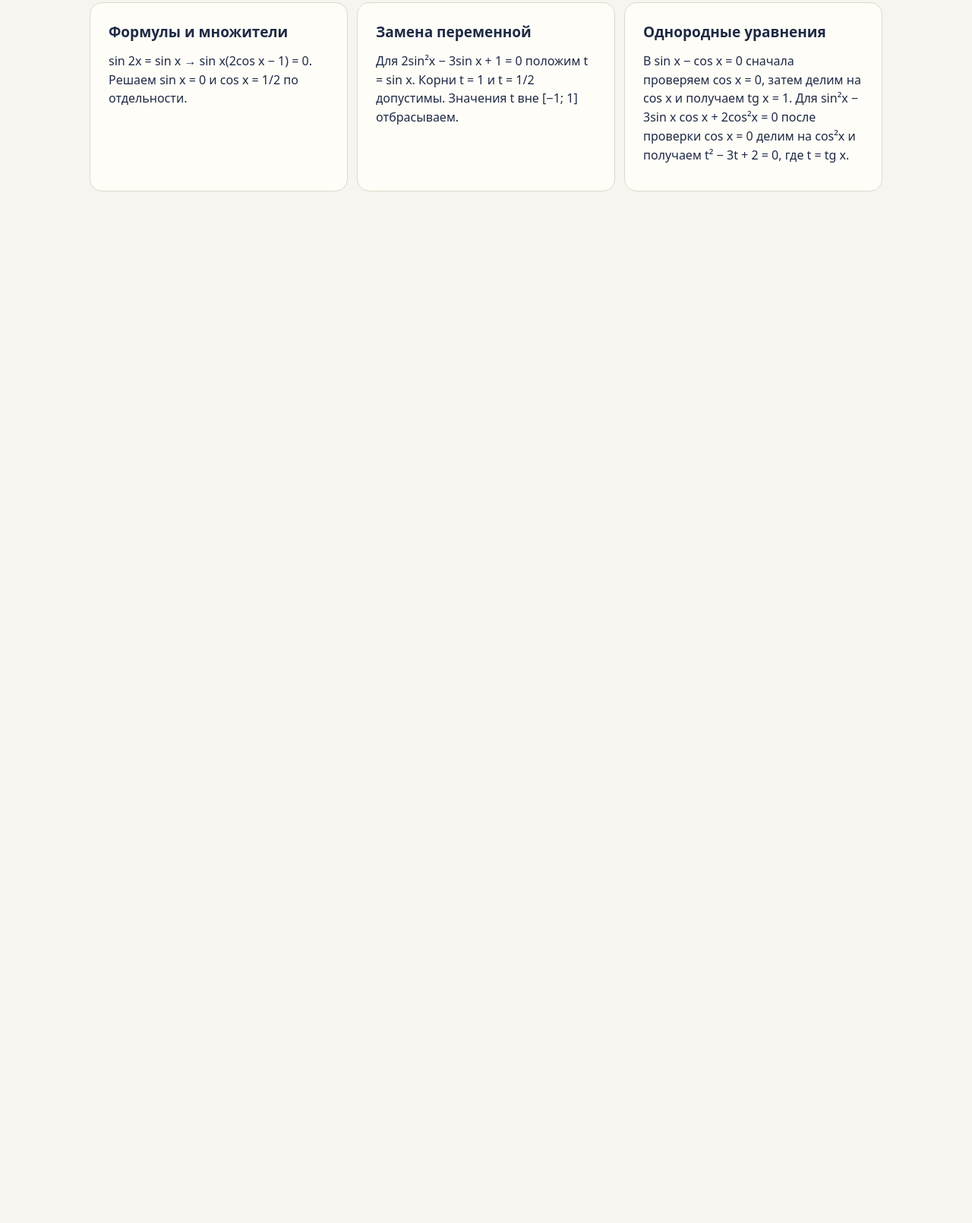
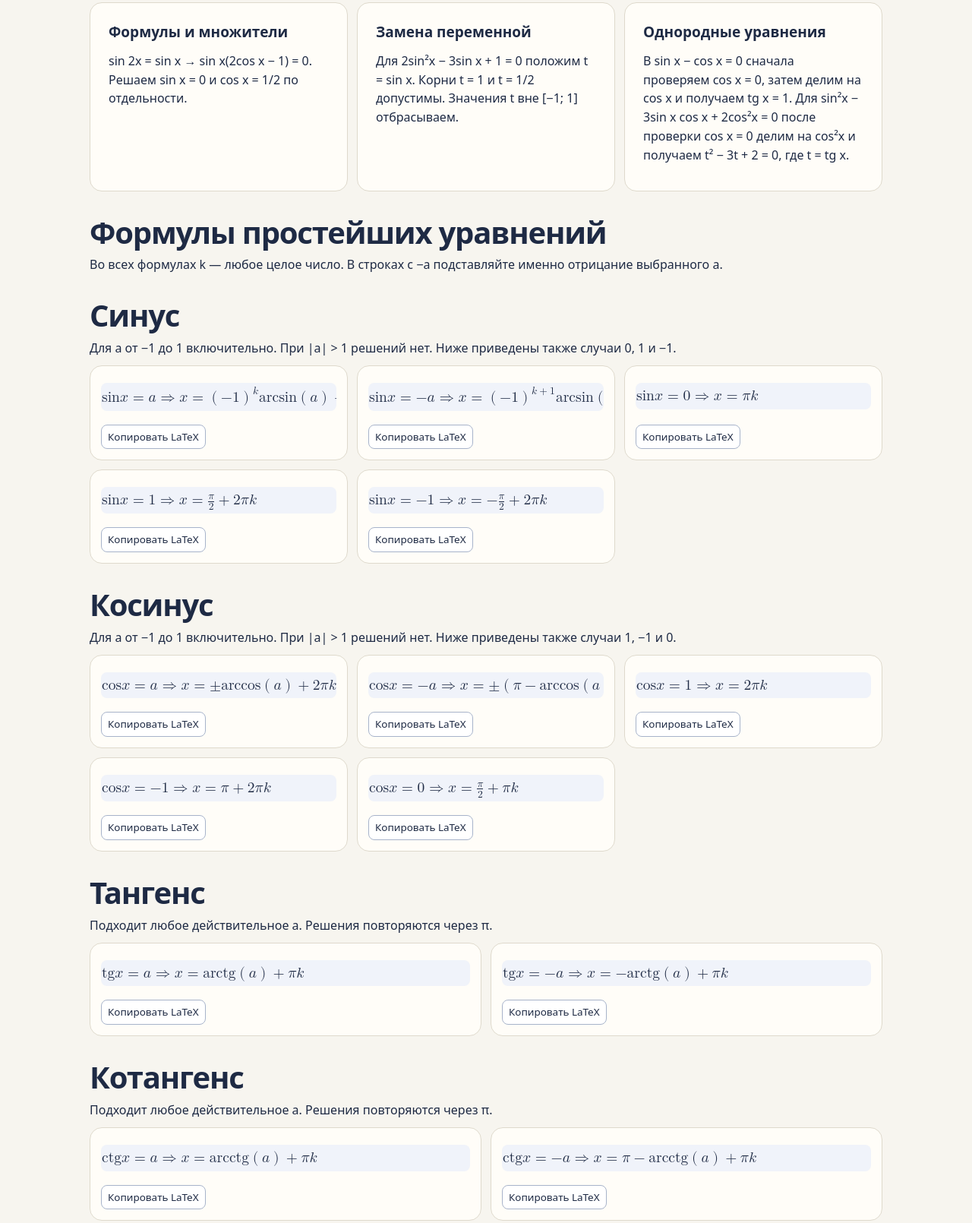
Before and after one commit to mirrorsilence/trigonometry, a plain HTML site: page equations.html in a window 1280 px wide. Shown: the part 958-2568 px from the top of the page at 76% size. Before the commit the page ends 1275 px from the top, so only its background shows below. Drawn offline with Linux system fonts and the light colour scheme.

Commit message:
Add inverse trig identities and basic equation formulas in Russian

```diff
--- a/equations.html
+++ b/equations.html
@@ -1,3 +1,3 @@
-<!doctype html><html lang="ru"><meta charset="utf-8"><meta name="viewport" content="width=device-width, initial-scale=1"><title>Уравнения · Тригонометрия</title><link rel="stylesheet" href="style.css?v=3"><script defer src="app.js?v=3"></script><header><a href="index.html">Тригонометрия <small>10 класс</small></a><nav aria-label="Разделы"><a href="index.html">Обратные функции</a><a href="equations.html" aria-current="page">Уравнения</a><a href="inequalities.html">Неравенства</a><a href="practice.html">Задачи</a><a href="sheet.html">Шпаргалка</a><a href="sandbox.html">Песочница</a></nav></header><main><section id="equations"><p class="eyebrow">Уроки 71–84</p><h2>Почему появляется +2πk?</h2><p>Один полный оборот возвращает точку на окружности туда же. У sin и cos повторение через 2π. У tg и ctg отношение координат повторяется уже через π, когда обе координаты меняют знак.</p>
+<!doctype html><html lang="ru"><meta charset="utf-8"><meta name="viewport" content="width=device-width, initial-scale=1"><title>Уравнения · Тригонометрия</title><link rel="stylesheet" href="style.css?v=3"><script defer src="app.js?v=3"></script><script defer src="formulas.js?v=4"></script><header><a href="index.html">Тригонометрия <small>10 класс</small></a><nav aria-label="Разделы"><a href="index.html">Обратные функции</a><a href="equations.html" aria-current="page">Уравнения</a><a href="inequalities.html">Неравенства</a><a href="practice.html">Задачи</a><a href="sheet.html">Шпаргалка</a><a href="sandbox.html">Песочница</a></nav></header><main><section id="equations"><p class="eyebrow">Уроки 71–84</p><h2>Почему появляется +2πk?</h2><p>Один полный оборот возвращает точку на окружности туда же. У sin и cos повторение через 2π. У tg и ctg отношение координат повторяется уже через π, когда обе координаты меняют знак.</p>
 <div class="panel"><div id="eq-controls" class="controls"></div><canvas id="eq-graph" role="img" aria-label="График функции, уровень a и корни при сдвиге на целое число периодов"></canvas><canvas id="unit-circle" role="img" aria-label="Корни на единичной окружности" style="height:170px;max-width:250px"></canvas><p id="eq-result" class="result" aria-live="polite"></p><p>k ∈ ℤ. Для sin и cos сначала найдите все точки за один оборот. Затем прибавьте к каждой целое число периодов. Если точки совпадают, оставьте одну серию.</p></div>
-<div class="cards"><article class="card"><h3>Формулы и множители</h3><p>sin 2x = sin x → sin x(2cos x − 1) = 0. Решаем sin x = 0 и cos x = 1/2 по отдельности.</p></article><article class="card"><h3>Замена переменной</h3><p>Для 2sin²x − 3sin x + 1 = 0 положим t = sin x. Корни t = 1 и t = 1/2 допустимы. Значения t вне [−1; 1] отбрасываем.</p></article><article class="card"><h3>Однородные уравнения</h3><p>В sin x − cos x = 0 сначала проверяем cos x = 0, затем делим на cos x и получаем tg x = 1. Для sin²x − 3sin x cos x + 2cos²x = 0 после проверки cos x = 0 делим на cos²x и получаем t² − 3t + 2 = 0, где t = tg x.</p></article></div></section></main></html>
+<div class="cards"><article class="card"><h3>Формулы и множители</h3><p>sin 2x = sin x → sin x(2cos x − 1) = 0. Решаем sin x = 0 и cos x = 1/2 по отдельности.</p></article><article class="card"><h3>Замена переменной</h3><p>Для 2sin²x − 3sin x + 1 = 0 положим t = sin x. Корни t = 1 и t = 1/2 допустимы. Значения t вне [−1; 1] отбрасываем.</p></article><article class="card"><h3>Однородные уравнения</h3><p>В sin x − cos x = 0 сначала проверяем cos x = 0, затем делим на cos x и получаем tg x = 1. Для sin²x − 3sin x cos x + 2cos²x = 0 после проверки cos x = 0 делим на cos²x и получаем t² − 3t + 2 = 0, где t = tg x.</p></article></div><h2 class="formula-group">Формулы простейших уравнений</h2><div id="basic-equations"></div></section></main></html>
--- a/formulas.js
+++ b/formulas.js
@@ -57,9 +57,10 @@ const notes=[
   'В дробях знаменатель должен отличаться от нуля.',
   'Формула тангенса применима, когда обе части определены.'
 ];
-groups.forEach(([title,items],i)=>{
+function renderFormulas(target, entries, descriptions=[]) {
+entries.forEach(([title,items],i)=>{
   const section=document.createElement('div');
-  section.innerHTML='<h2 class="formula-group">'+title+'</h2>'+(notes[i]?'<p>'+notes[i]+'</p>':'')+'<div class="formula-grid"></div>';
+  section.innerHTML='<h2 class="formula-group">'+title+'</h2>'+(descriptions[i]?'<p>'+descriptions[i]+'</p>':'')+'<div class="formula-grid"></div>';
   const grid=section.lastElementChild;
   items.forEach(([math,latex])=>{
     const card=document.createElement('article');
@@ -72,8 +73,10 @@ groups.forEach(([title,items],i)=>{
     });
     grid.append(card);
   });
-  sheet.append(section);
+  target.append(section);
 });
+}
+if(sheet) renderFormulas(sheet,groups,notes);
 document.querySelectorAll('#angles td').forEach(cell=>{
   const raw=cell.textContent;
   if(raw==='—'||raw.includes('°'))return;
@@ -81,3 +84,79 @@ document.querySelectorAll('#angles td').forEach(cell=>{
   const [left,right]=raw.split('/');
   cell.innerHTML='<math>'+(right?frac(part(left),part(right)):part(left))+'</math>';
 });
+
+const y=v('y'), A=v('a'), K=v('k'), neg=z=>row(op('−'),z);
+const call=(name,arg)=>f(name,par(arg));
+const integers='<p>Во всех формулах k — любое целое число. В строках с −a подставляйте именно отрицание выбранного a.</p>';
+const descriptions=['Арксинус','Арккосинус','Арктангенс','Арккотангенс'];
+const names=['sin','cos','tg','ctg'];
+const inverses=['arcsin','arccos','arctg','arcctg'];
+const tx=z=>'\\operatorname{'+z+'}';
+const membership=(variable,left,l,r,right)=>row(variable,op('∈'),op(left),l,op(';'),r,op(right));
+const real=variable=>row(variable,op('∈'),v('ℝ'));
+const inputDomain=variable=>membership(variable,'[',neg(n(1)),n(1),']');
+const given=(formula,condition)=>row(formula,op(','),'<mspace width="0.6em"/>',condition);
+const invTarget=document.getElementById('inverse-identities');
+if(invTarget){
+  renderFormulas(invTarget,names.map((name,i)=>{
+    const inv=inverses[i], direct=tx(name), inverse=tx(inv), bounded=i<2, symmetric=i===0||i===2;
+    const ranges=[
+      membership(y,'[',neg(half),half,']'),membership(y,'[',n(0),pi,']'),
+      membership(y,'(',neg(half),half,')'),membership(y,'(',n(0),pi,')')
+    ];
+    const texRanges=['[-\\pi/2,\\pi/2]','[0,\\pi]','(-\\pi/2,\\pi/2)','(0,\\pi)'];
+    const domain=bounded?inputDomain(x):real(x), texDomain=bounded?'[-1,1]':'\\mathbb{R}';
+    return [descriptions[i],[
+      [given(eq(call(name,call(inv,x)),x),domain),direct+'('+inverse+'(x))=x,\\quad x\\in '+texDomain],
+      [given(eq(call(inv,call(name,y)),y),ranges[i]),inverse+'('+direct+'(y))=y,\\quad y\\in '+texRanges[i]],
+      [given(eq(call(inv,neg(x)),symmetric?neg(call(inv,x)):sum(pi,'−',call(inv,x))),domain),inverse+'(-x)='+(symmetric?'-':'\\pi-')+inverse+'(x),\\quad x\\in '+texDomain]
+    ]];
+  }),[
+    'Обратная композиция возвращает угол только на главной ветви.',
+    'При смене знака входа углы в сумме дают π.',
+    'Границы углов ±π/2 исключены.',
+    'При смене знака входа углы в сумме дают π. Углы 0 и π исключены.'
+  ]);
+}
+const eqTarget=document.getElementById('basic-equations');
+if(eqTarget){
+  eqTarget.innerHTML=integers;
+  const period=row(n(2),pi,K), piK=row(pi,K);
+  // The exponent k is a variable, including in the k + 1 variant.
+  const signed=(extra=false)=>'<msup>'+par(neg(n(1)))+(extra?sum(K,'+',n(1)):K)+'</msup>';
+  const root=(name,level,texLevel,answer,texAnswer)=>[
+    row(eq(fn(name),level),op('⇒'),eq(x,answer)),
+    tx(name)+' x='+texLevel+'\\;\\Rightarrow\\;x='+texAnswer+',\\quad k\\in\\mathbb{Z}'
+  ];
+  const arc=(i,z=A)=>call(inverses[i],z);
+  const R=(i,z,tex,ans,latex)=>root(names[i],z,tex,ans,latex);
+  renderFormulas(eqTarget,[
+    ['Синус',[
+      R(0,A,'a',sum(row(signed(),arc(0)),'+',piK),'(-1)^k\\arcsin a+\\pi k'),
+      R(0,neg(A),'-a',sum(row(signed(true),arc(0)),'+',piK),'(-1)^{k+1}\\arcsin a+\\pi k'),
+      R(0,n(0),'0',piK,'\\pi k'),
+      R(0,n(1),'1',sum(half,'+',period),'\\frac{\\pi}{2}+2\\pi k'),
+      R(0,neg(n(1)),'-1',sum(neg(half),'+',period),'-\\frac{\\pi}{2}+2\\pi k')
+    ]],
+    ['Косинус',[
+      R(1,A,'a',sum(row(op('±'),arc(1)),'+',period),'\\pm\\arccos a+2\\pi k'),
+      R(1,neg(A),'-a',sum(row(op('±'),par(sum(pi,'−',arc(1)))),'+',period),'\\pm(\\pi-\\arccos a)+2\\pi k'),
+      R(1,n(1),'1',period,'2\\pi k'),
+      R(1,neg(n(1)),'-1',sum(pi,'+',period),'\\pi+2\\pi k'),
+      R(1,n(0),'0',sum(half,'+',piK),'\\frac{\\pi}{2}+\\pi k')
+    ]],
+    ['Тангенс',[
+      R(2,A,'a',sum(arc(2),'+',piK),tx('arctg')+'a+\\pi k'),
+      R(2,neg(A),'-a',sum(neg(arc(2)),'+',piK),'-'+tx('arctg')+'a+\\pi k')
+    ]],
+    ['Котангенс',[
+      R(3,A,'a',sum(arc(3),'+',piK),tx('arcctg')+'a+\\pi k'),
+      R(3,neg(A),'-a',sum(sum(pi,'−',arc(3)),'+',piK),'\\pi-'+tx('arcctg')+'a+\\pi k')
+    ]]
+  ],[
+    'Для a от −1 до 1 включительно. При |a| > 1 решений нет. Ниже приведены также случаи 0, 1 и −1.',
+    'Для a от −1 до 1 включительно. При |a| > 1 решений нет. Ниже приведены также случаи 1, −1 и 0.',
+    'Подходит любое действительное a. Решения повторяются через π.',
+    'Подходит любое действительное a. Решения повторяются через π.'
+  ]);
+}
```
Also changed, not shown: index.html (+2 -2 lines), sheet.html (+1 -1 lines).
